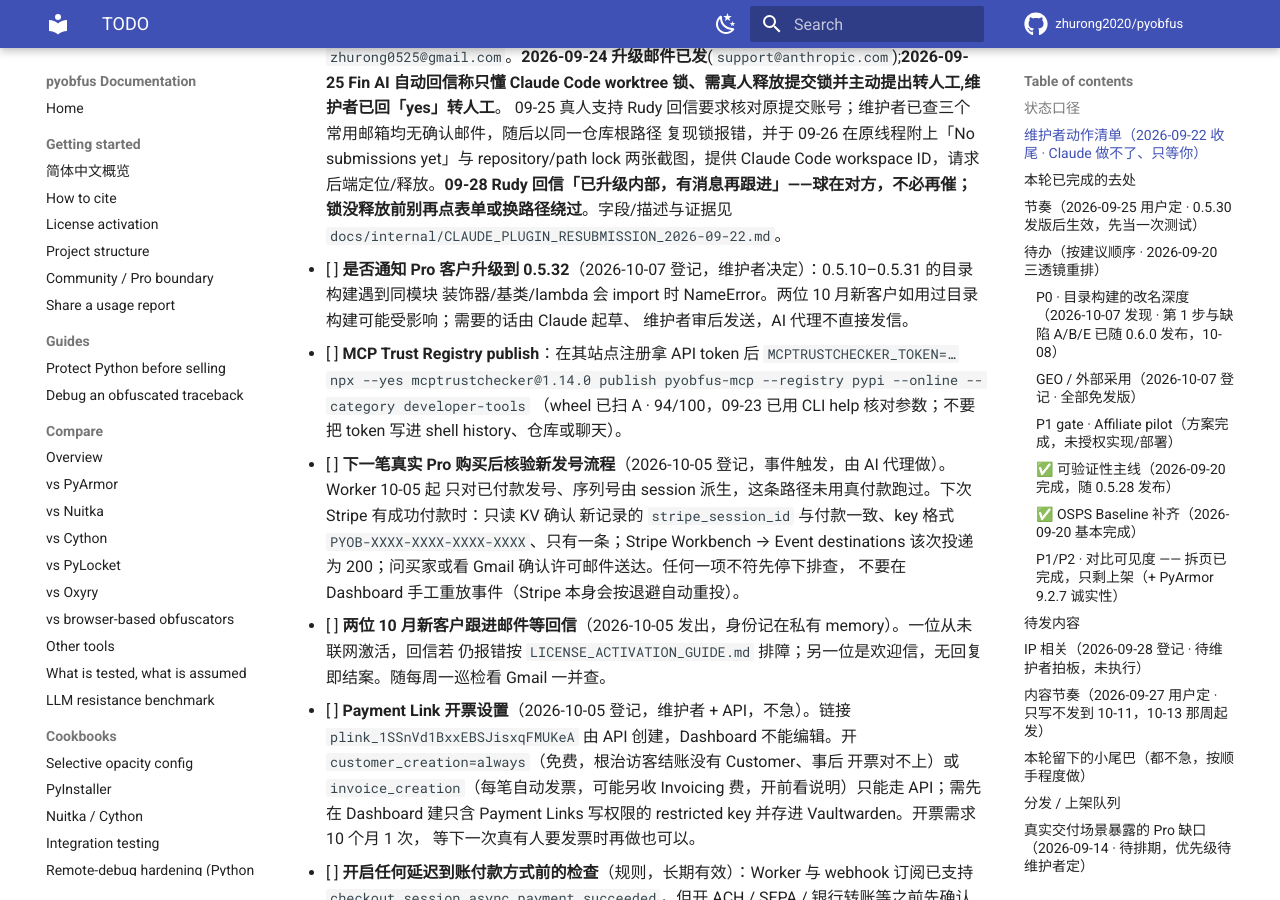
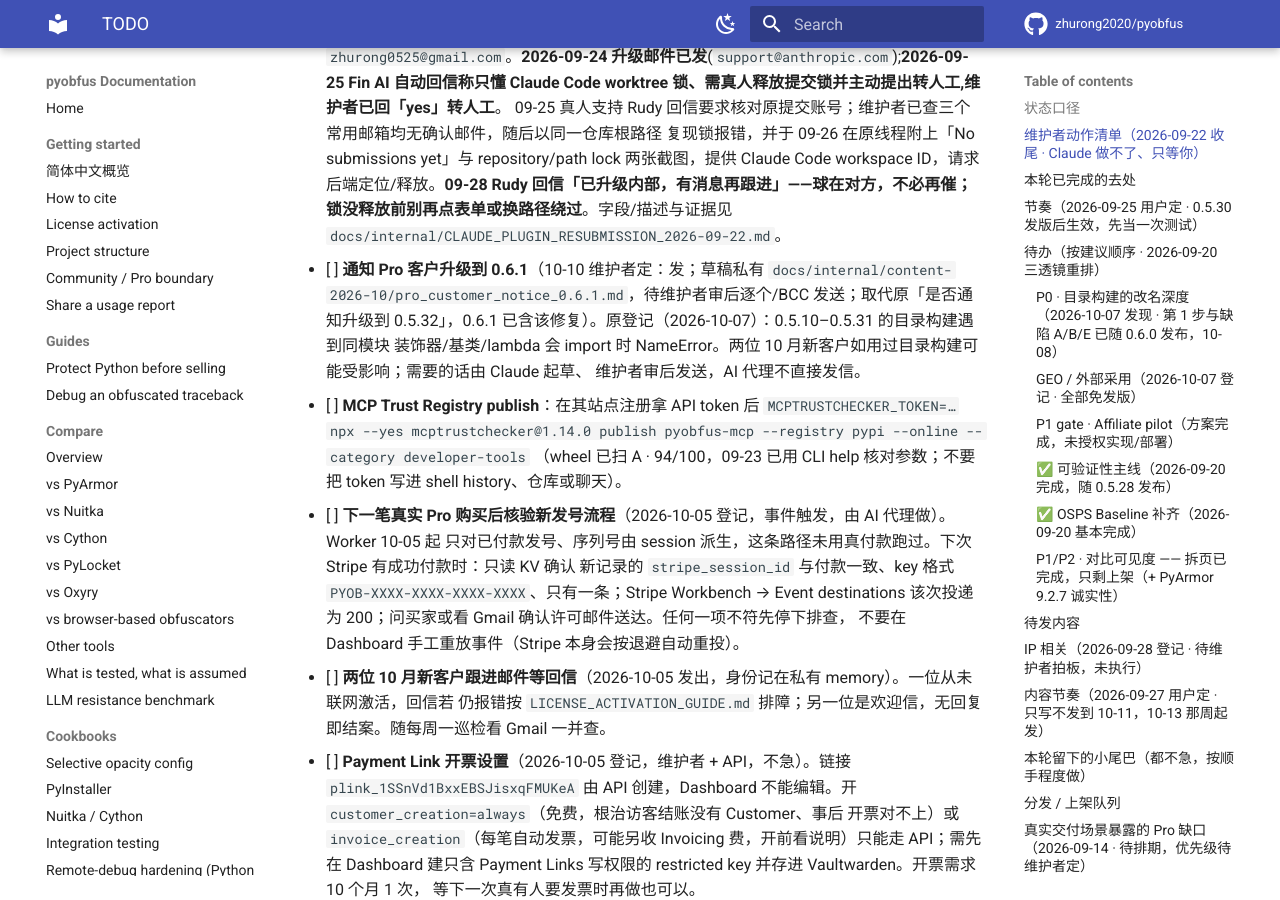
Before and after one commit to zhurong2020/pyobfus, an MkDocs documentation site: the page built from docs/TODO.md, in a window 1280 px wide and 900 px high, scrolled down 1578 px. Built offline with MkDocs 1.6.1 and Material for MkDocs 9.7.7, drawn with Linux system fonts in a browser that asks for light colours; comment, search, counter and statistics services are not loaded.

Commit message:
docs: queue the 0.6.1 Pro customer notice; announcement posted as #68
Co-Authored-By: Claude Opus 5.5 <noreply@anthropic.com>

```diff
--- a/docs/TODO.md
+++ b/docs/TODO.md
@@ -43,7 +43,7 @@ Core `0.5.30` 是当前公开版本，已进入 10-25 前静默观察期；运
       复现锁报错，并于 09-26 在原线程附上「No submissions yet」与 repository/path lock 两张截图，提供
       Claude Code workspace ID，请求后端定位/释放。**09-28 Rudy 回信「已升级内部，有消息再跟进」——球在对方，不必再催；锁没释放前别再点表单或换路径绕过**。字段/描述与证据见
       `docs/internal/CLAUDE_PLUGIN_RESUBMISSION_2026-09-22.md`。
-- [ ] **是否通知 Pro 客户升级到 0.5.32**（2026-10-07 登记，维护者决定）：0.5.10–0.5.31 的目录构建遇到同模块
+- [ ] **通知 Pro 客户升级到 0.6.1**（10-10 维护者定：发；草稿私有 `docs/internal/content-2026-10/pro_customer_notice_0.6.1.md`，待维护者审后逐个/BCC 发送；取代原「是否通知升级到 0.5.32」，0.6.1 已含该修复）。原登记（2026-10-07）：0.5.10–0.5.31 的目录构建遇到同模块
       装饰器/基类/lambda 会 import 时 NameError。两位 10 月新客户如用过目录构建可能受影响；需要的话由 Claude 起草、
       维护者审后发送，AI 代理不直接发信。
 - [ ] **MCP Trust Registry publish**：在其站点注册拿 API token 后
```
